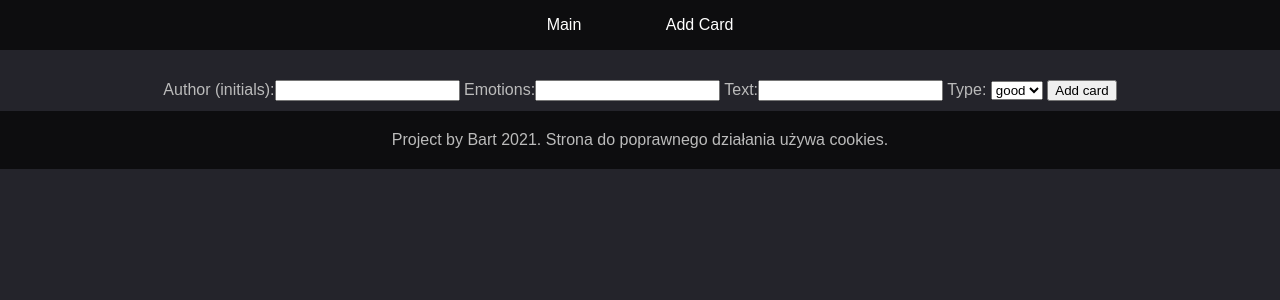
After one commit to bartiniem/BoardViewer, a Flask app: page /add_card in a window 1280 px wide. The commit adds this page. Shown: the top 300 px of the page. Run offline with Flask 2, Linux system fonts and the light colour scheme.

Commit message:
Support adding cards

```diff
--- a/main.py
+++ b/main.py
@@ -8,6 +8,7 @@
 import os
 from datetime import datetime
 
+import yaml
 from flask import Flask, session, redirect, url_for, request, render_template
 
 # DEFINITIONS
@@ -19,6 +20,7 @@ VOTES_FILE = "data/votes.yaml"
 # INIT
 app = Flask(__name__)
 app.config['SECRET_KEY'] = os.getenv('SECRET_KEY') or 'e5ac358c-f0bf-11e5-9e39-d3b532c10a28'
+app.config['next_id'] = 100
 
 
 # ROUTES
@@ -36,5 +38,26 @@ def index():
                            last_update=last_update, votes=votes, sum_cards=sum_cards)
 
 
+@app.route('/add_card', methods=['GET', 'POST'])
+def add_card():
+    message = ""
+    id_to_set = app.config['next_id']
+    app.config['next_id'] += 1
+    if request.method == 'POST':
+        if request.form.get("add_card_btn"):
+            card_author = request.form.get("card_author") if request.form.get("card_author") else ""
+            card_emotions = request.form.get("card_emotions") if request.form.get("card_emotions") else ""
+            card_text = request.form.get("card_text") if request.form.get("card_text") else ""
+            card_type = request.form.get("card_type") if request.form.get("card_type") else ""
+            cards = DataUtils().get_cards(CARDS_FILE)
+            new_card = {"author": card_author, "emotions": card_emotions, "id": id_to_set, "name": card_text, "points": "",
+                        "show": False, "type": card_type}
+            cards.append(new_card)
+            DataUtils().save_data_to_yaml(cards, CARDS_FILE)
+            message = "New card added: {}".format(new_card)
+
+    return render_template('add_card.html', title="Add card", message=message)
+
+
 if __name__ == '__main__':
     app.run(debug=False, port=5002)
--- /dev/null
+++ b/templates/add_card.html
@@ -0,0 +1,28 @@
+<!DOCTYPE html>
+<html lang="pl-PL">
+{% include 'head.html' %}
+<body class="body-bck">
+  {% include 'navbar.html' %}
+  <div id="main-window" class="main-window">
+      <div class="middle-cont">
+          {% if message %}
+          <span>{{message}}</span>
+          {% endif %}
+      </div>
+      <div class="middle-cont">
+          <form method="post">
+              <label>Author (initials):</label><input type="text" name="card_author"/>
+              <label>Emotions:</label><input type="text" name="card_emotions"/>
+              <label>Text:</label><input type="text" name="card_text"/>
+              <label>Type:</label>
+              <select name="card_type">
+                  <option value="good">good</option>
+                  <option value="bad">bad</option>
+              </select>
+              <button type="submit" name="add_card_btn" value="add_card">Add card</button>
+          </form>
+      </div>
+      {% include 'footer.html' %}
+  </div>
+</body>
+</html>
--- a/templates/navbar.html
+++ b/templates/navbar.html
@@ -1,3 +1,4 @@
 <div class="header-bar">
         <span class="navbar"><a href="/">Main</a></span>
+        <span class="navbar"><a href="/add_card">Add Card</a></span>
 </div>
```
Also changed, not shown: data/cards.yaml (+33 -1 lines), 1 other file.
